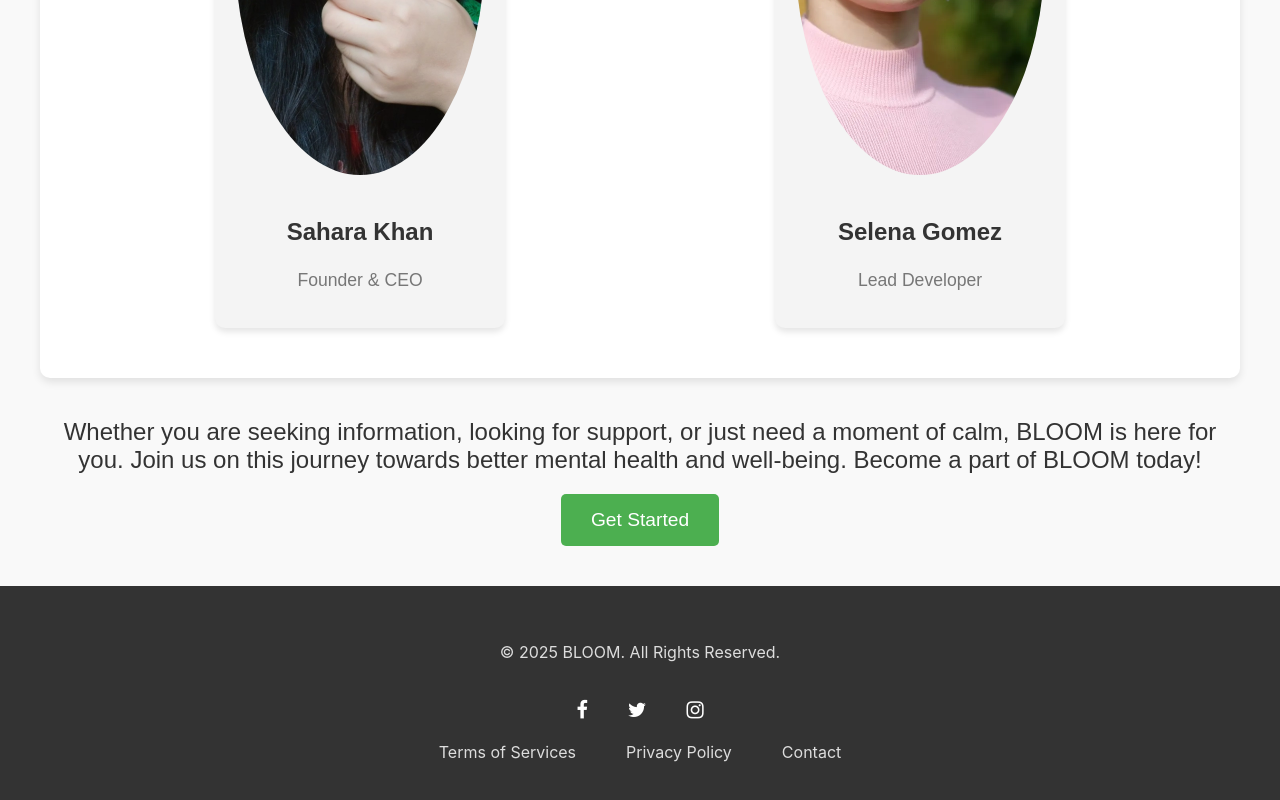
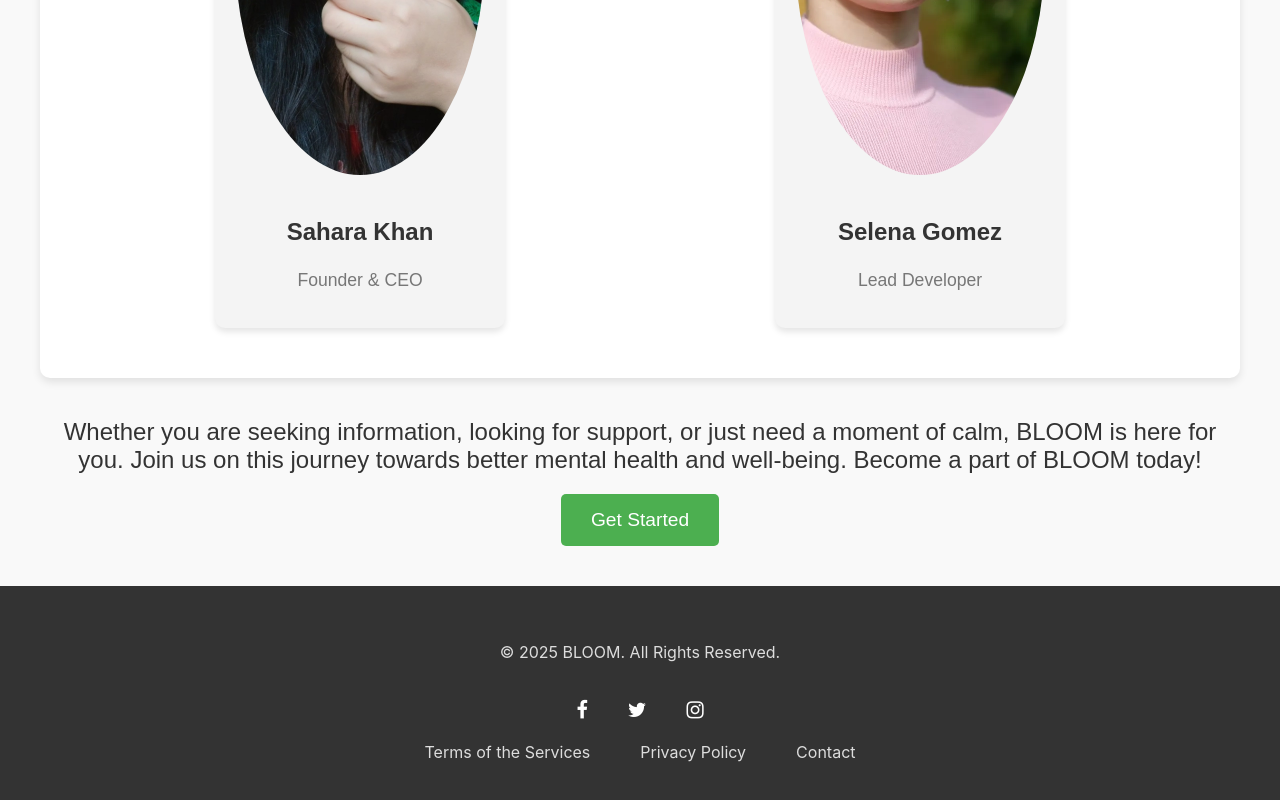
Before and after one commit to Sahara109/bloom-development, a React (Create React App) app in the folder bloom-frontend/: page /about in a window 1280 px wide. Shown: the part 3233-4033 px from the top of the page. Built offline with nearby package versions, Linux system fonts and the light colour scheme.

Commit message:
Fixed errors of module 1 and 2

```diff
--- a/bloom-frontend/src/components/Home/Footer.js
+++ b/bloom-frontend/src/components/Home/Footer.js
@@ -19,7 +19,7 @@ const Footer = () => {
 
         {/* Footer Links */}
         <div className="footer-links">
-          <a href="#terms">Terms of Services</a>
+          <a href="#terms">Terms of the Services</a>
           <a href="#privacy">Privacy Policy</a>
           <a href="#contact">Contact</a>
         </div>
```
